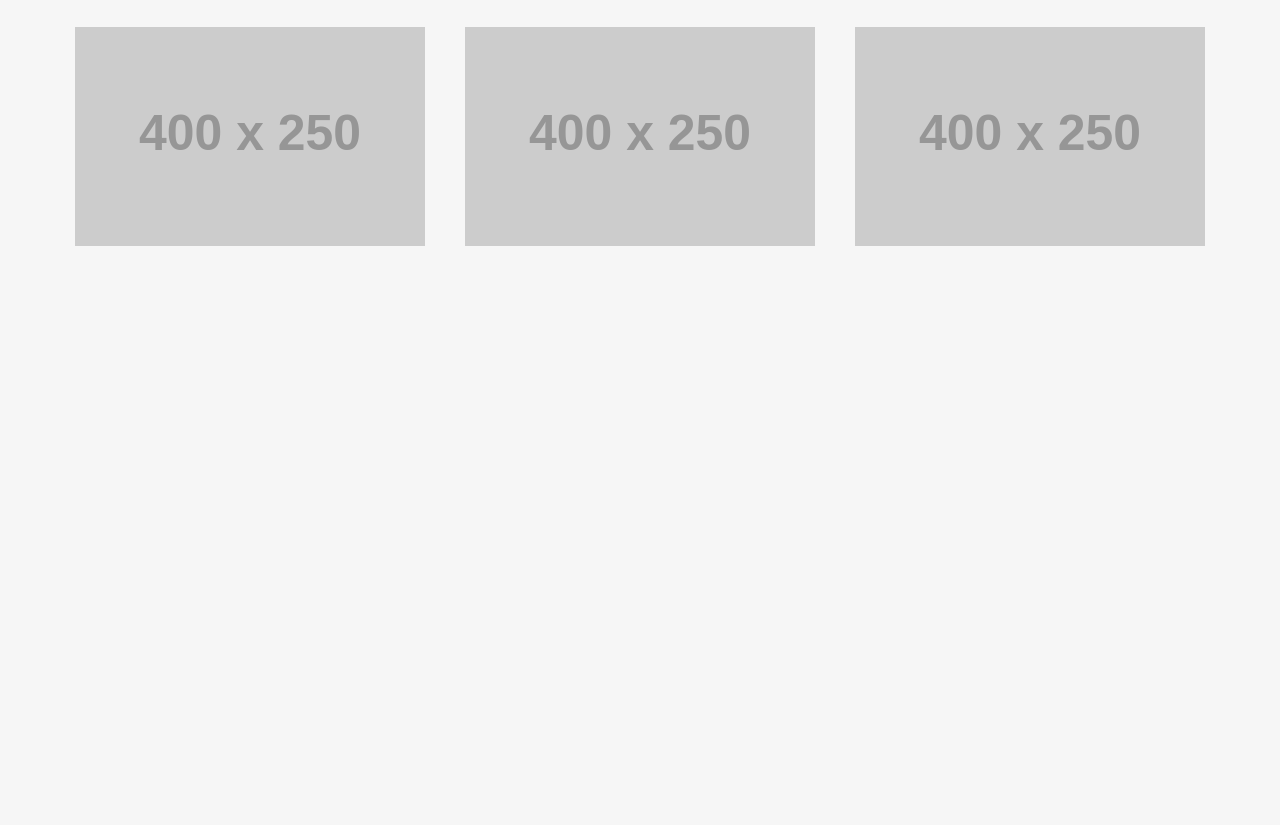
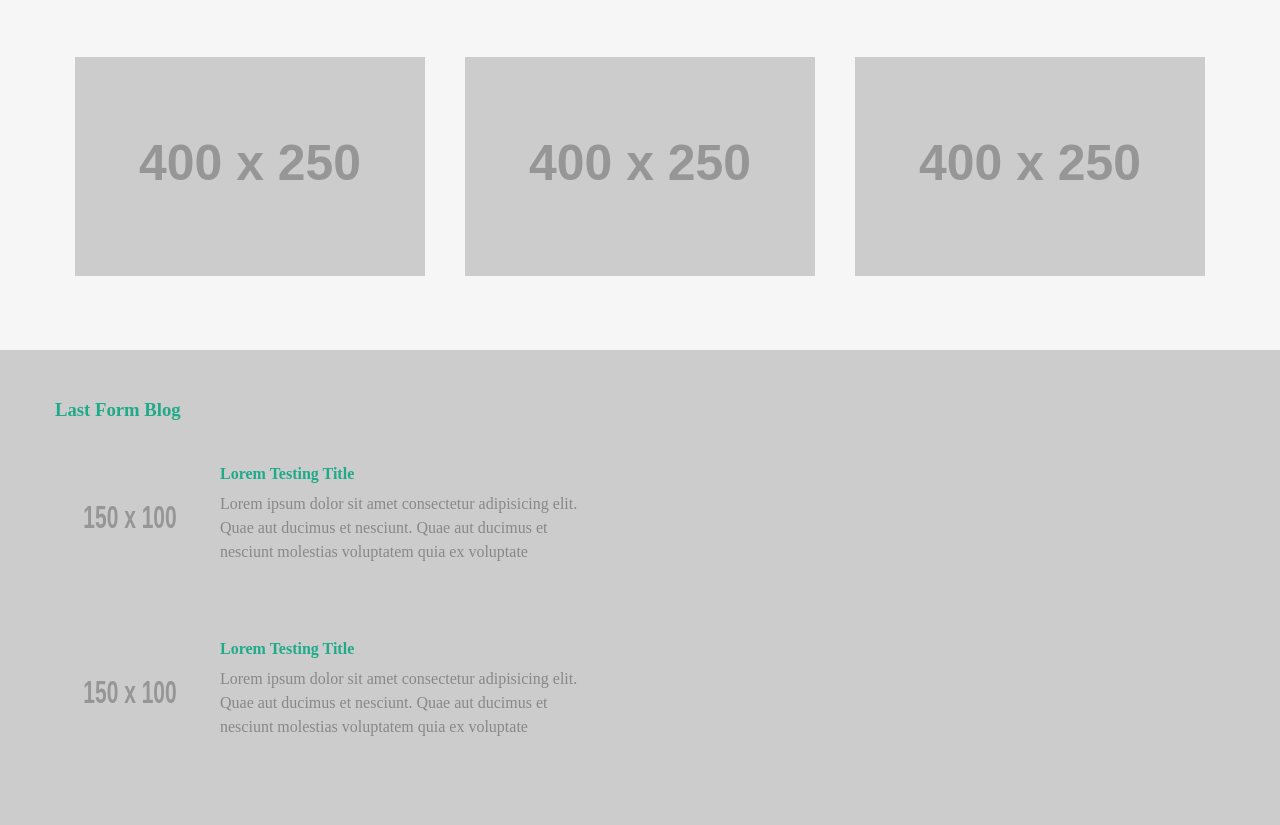
Before and after one commit to Mahmoud-Noby/Sass_simple_page, a plain HTML site: page project/home.html in a window 1280 px wide. Shown: the part 1630-2455 px from the top of the page. Before the commit the page ends 1900 px from the top, so only its background shows below. Drawn offline with Linux system fonts and the light colour scheme; placeholder pictures from the web are drawn by us; files whose address does not match are found by name.

Commit message:
developing

```diff
--- a/project/css/sass/layout/_footer.scss
+++ b/project/css/sass/layout/_footer.scss
@@ -0,0 +1,38 @@
+.footers{
+    background-color: $gryClor;
+    padding-top: 0px;
+    overflow: hidden;
+    .gallery{
+        float: $float-left;
+        padding: 30px 0;
+        width: (100% / 2);
+        h3{
+            color: $redcolor;
+        }
+        .img-box{
+            overflow: hidden;
+            margin: 25px 0px;
+            img{
+                float: $float-left;
+                width: 150px;
+                height: 150px;
+            }
+            .text{
+                float: $float-left;
+                width: calc(100% - 220px);
+                margin-left: 15px;
+                margin-right:15px;
+                h4{
+                    color: $redcolor;
+                    margin: 20px 0 0px;
+                }
+                p{
+                    margin-top: 8px;
+                    line-height: 1.5;
+                    color: #888;
+                }
+            }
+        }
+    }
+
+}
--- a/project/css/sass/layout/_header.scss
+++ b/project/css/sass/layout/_header.scss
@@ -28,9 +28,9 @@
                 display: block;
                 text-decoration: none;
                 padding: 15px 10px;
-                color: #ddd;
+                color: #fff;
                 &:hover{
-                    color: #FFF;
+                    color: #ddd;
                 }
             }
         }
--- a/project/css/sass/pages/_includehome.scss
+++ b/project/css/sass/pages/_includehome.scss
@@ -76,6 +76,11 @@
 }
 //End Players
 //Start lorem Section
+
+.lorem{
+    margin-top: 30px;
+    margin-bottom: 50px;
+    overflow-x: hidden;
     .lorem-box{
         padding: 20px;
         float:$float-left;
@@ -97,4 +102,6 @@
             color: $redcolor;
         }
     }
+}
+
 //End Lorem Section
--- a/project/home.html
+++ b/project/home.html
@@ -133,6 +133,40 @@
         </div>
     </div>
     <!--End Lorem-->
+    <div class="clear-fix"></div>
+    <!--Start Footer-->
+
+    <div class="footers">
+        <div class="container">
+            <div class="gallery">
+                <h3>Last Form Blog</h3>
+                <div class="img-box">
+                    <img src="http://placehold.it/150x100/fff">
+                    <div class="text">
+                        <h4>Lorem Testing Title</h4>
+                        <p>Lorem ipsum dolor sit amet consectetur adipisicing elit. Quae aut ducimus et nesciunt. Quae aut ducimus et nesciunt
+                            molestias voluptatem quia ex voluptate </p>
+                    </div>
+                </div>
+                <div class="img-box">
+                    <img src="http://placehold.it/150x100/fff">
+                    <div class="text">
+                        <h4>Lorem Testing Title</h4>
+                        <p>Lorem ipsum dolor sit amet consectetur adipisicing elit. Quae aut ducimus et nesciunt. Quae aut ducimus et nesciunt
+                            molestias voluptatem quia ex voluptate </p>
+                    </div>
+                </div>
+            </div>
+            <div class="info">
+
+            </div>
+            <div class="contact">
+
+            </div>
+        </div>
+    </div>
+    <!--End Footer-->
+
 </body>
 
 </html>
```
Also changed, not shown: project/css/home.css, 1 other file. Lines whose indentation alone changed are shown as unchanged.
